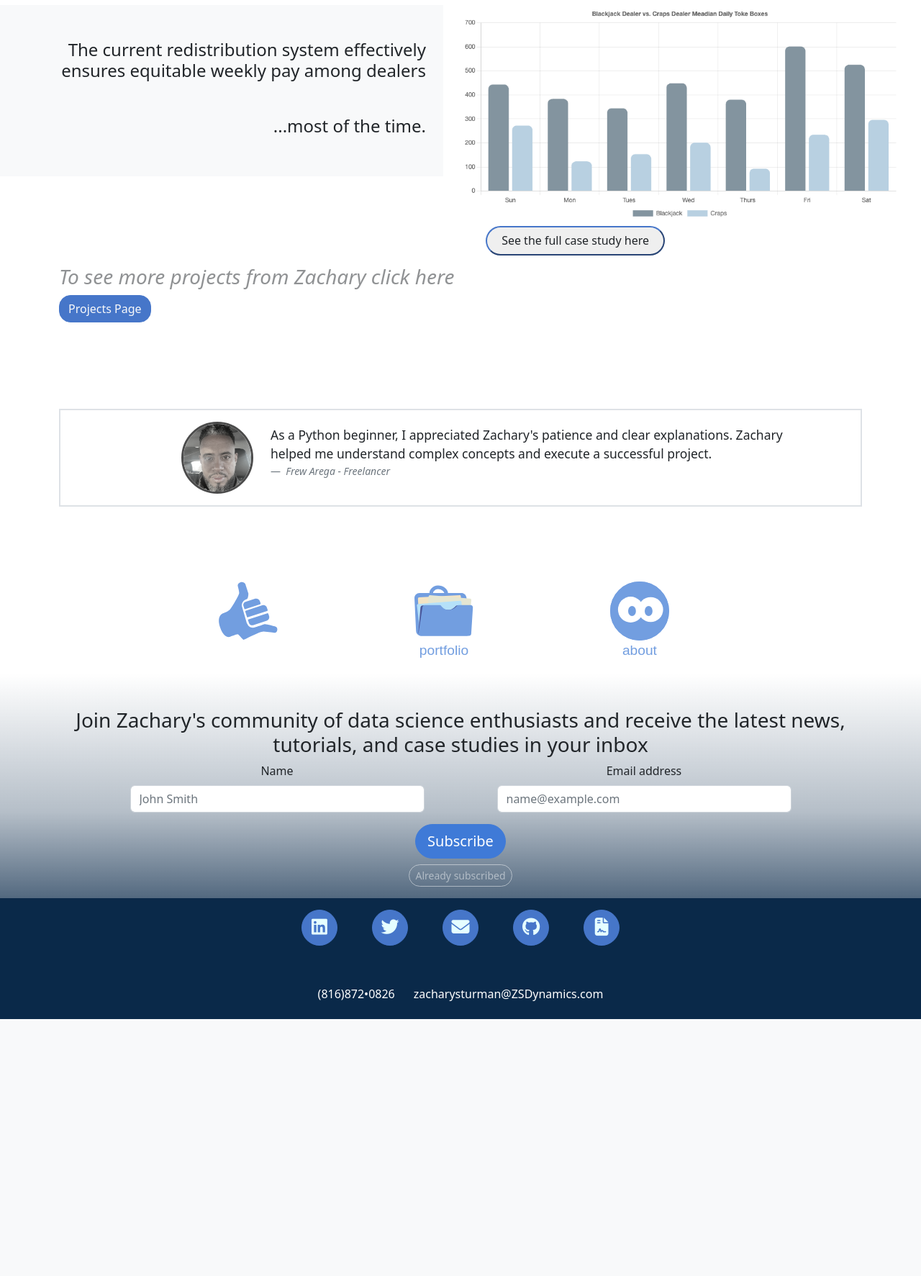
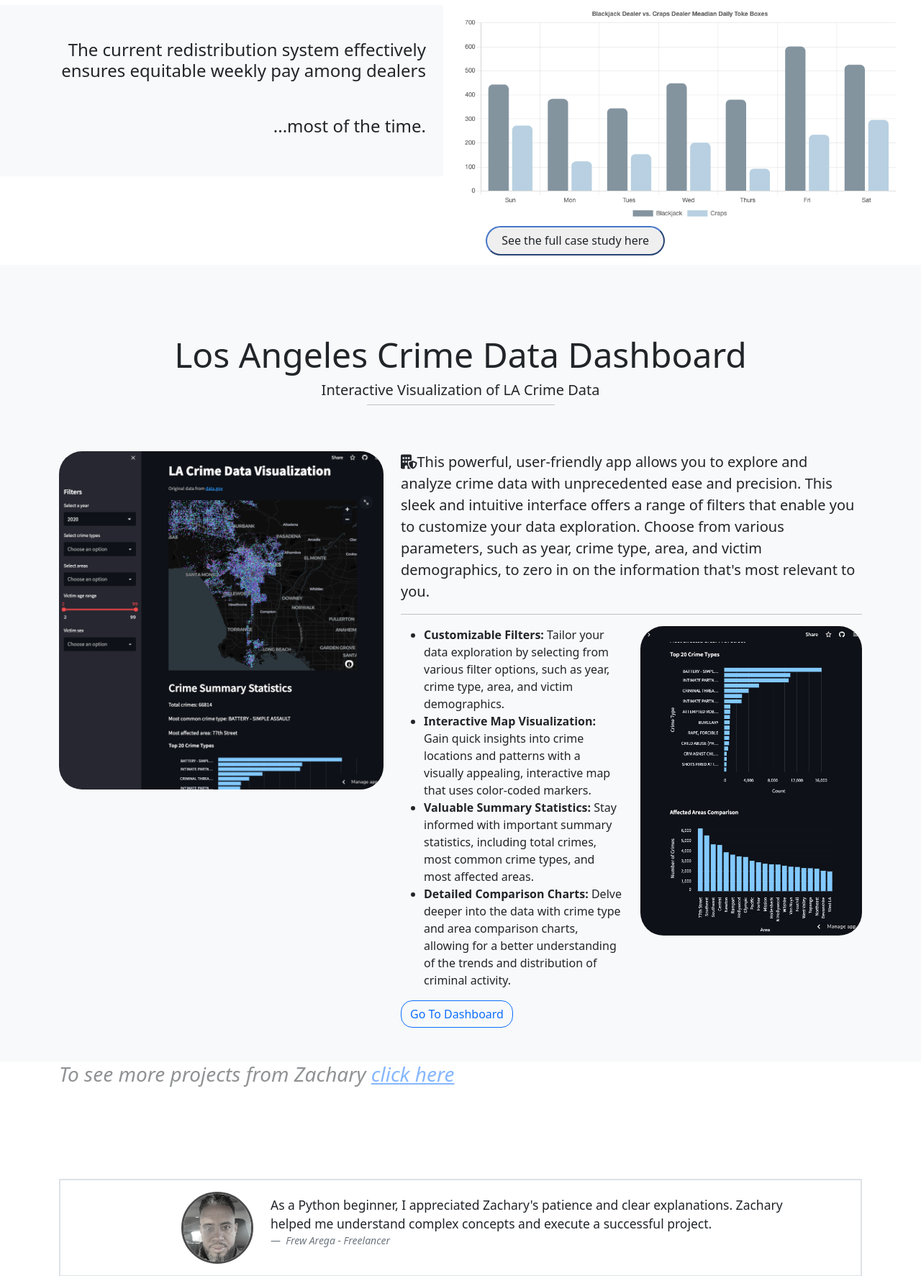
Before and after one commit to ZSturman/Zachary_Sturman_Portfolio, a Flask app: page / in a window 1280 px wide. Shown: the part 3307-5080 px from the top of the page at 72% size. Before the commit the page ends 4723 px from the top, so only its background shows below. Run offline with Flask 3, Linux system fonts and the light colour scheme; parts of the project's set-up code (start-up, migrations or seed data) failed here and were passed over; some libraries are stand-ins or nearby versions.

Commit message:
added LA db to home page

```diff
--- a/app/context_processors.py
+++ b/app/context_processors.py
@@ -87,7 +87,7 @@ periodic_table_proj = Project(
     link_title="Go To Table",
     image="static/images/projects/periodic_table.png",
     alt="Periodic Table Image",
-    tags=["Interactive", "User Interface (UI) Design", "User Experience (UX) Design", "Responsive Design", "HTML", "Jinja2", "Javascript"])
+    tags=["Interactive", "UI/ UX Design", "Responsive Design", "HTML", "Jinja2", "Javascript"])
 
 gamblers_fallacy_proj = Project(
     title="The Gambler's Fallacy",
--- a/app/templates/home.html
+++ b/app/templates/home.html
@@ -268,12 +268,11 @@
     <br>
 
     {{ project_preview_1() }}
+    {{ project_preview_2() }}
 
 
     <div class="container">
-        <h3 class="fw-light opacity-50" data-aos="fade"><em>To see more projects from Zachary click here</em></h3>
-        <button class="btn btn-info rounded-4"><a class="text-decoration-none text-light"
-                href="{{ url_for('projects.portfolio') }}">Projects Page</a></button>
+        <h3 class="fw-light opacity-50" data-aos="fade"><em>To see more projects from Zachary <a href="{{ url_for('projects.portfolio') }}">click here</a></em></h3>
 
     </div>
     <br>
--- a/app/templates/marcos/project_marcos.html
+++ b/app/templates/marcos/project_marcos.html
@@ -168,44 +168,45 @@
 
 {% macro project_preview_2() %}
 <section class="bg-light">
-    <div class="container">
+    <div class="container py-5 ">
         <div class="row p-5">
-            <h1 class="display-5 text-center">Case Study Title</h1>
-            <h5 class="text-center">Case Study Subtitle</h5>
+            <h1 class="display-5 text-center">Los Angeles Crime Data Dashboard</h1>
+            <h5 class="text-center">Interactive Visualization of LA Crime Data</h5>
             <hr class="w-25 mx-auto">
         </div>
         <div class="row">
-            <div class="col-4 bg-dark rounded-5">
-                Img
+            <div class="d-none d-sm-block col-12 col-md-5 col-lg-4 col-xl-5">
+               <img class="d-block d-md-none d-xxl-block rounded-5" src="../../static/images/projects/la_crime_data_preview_lg.png" alt="">
+               <img class="d-none d-xl-block d-xxl-none rounded-5" src="../../static/images/projects/la_crime_data_preview_md.png" alt="">
+               <img class="d-none d-md-block d-xl-none rounded-5" src="../../static/images/projects/la_crime_data_preview_sm.png" alt="">
             </div>
             <div class="col">
                 <div class="row">
-                    <div class="col-1">
-                        <i class="fa-solid fa-image fa-2xl"></i>
+                    <div class="col-5 d-sm-none text-center p-1 pt-sm-5">
+                        <img class="d-block d-sm-none rounded-5" src="../../static/images/projects/la_crime_data_preview_sm.png" alt="">
                     </div>
-                    <div class="col">
-                        Lorem ipsum dolor sit amet consectetur adipisicing elit. Minima vel harum mollitia, quaerat sint
-                        illo nemo laboriosam temporibus earum accusamus. Lorem ipsum dolor sit amet consectetur
-                        adipisicing elit. Nobis sint sed laborum illo quia minima saepe dolor tempore molestias
-                        molestiae, ducimus, iure numquam ea aliquam officiis. Optio ut quis tenetur.
+                    <div class="d-block d-sm-none col">
+                        This powerful, user-friendly app allows you to explore and analyze crime data with unprecedented ease and precision. This sleek and intuitive interface offers a range of filters that enable you to customize your data exploration. Choose from various parameters, such as year, crime type, area, and victim demographics, to zero in on the information that's most relevant to you.
+                        <br>
+                    </div>
+                    <div class="d-none d-sm-block col lead">
+                        <i class="d-none d-sm-inline fa-solid fa-building-shield"></i>This powerful, user-friendly app allows you to explore and analyze crime data with unprecedented ease and precision. This sleek and intuitive interface offers a range of filters that enable you to customize your data exploration. Choose from various parameters, such as year, crime type, area, and victim demographics, to zero in on the information that's most relevant to you.
                     </div>
                 </div>
                 <hr>
                 <div class="row">
-                    <div class="col-6">
+                    <div class="col">
                         <ul>
-                            <li>Lorem ipsum dolor sit amet consectetur adipisicing elit. Fugiat, quasi id quos facere
-                                sed deleniti adipisci provident cumque illo dolorum, doloribus odio repellat. Facilis,
-                                dolores.</li>
-                            <li>Lorem ipsum dolor sit, amet consectetur adipisicing elit. Quasi aspernatur similique
-                                doloribus maiores unde excepturi minus, non reiciendis assumenda sint fuga, qui omnis
-                                perferendis perspiciatis distinctio vel mollitia cum ipsum!</li>
-                            <li>Lorem ipsum dolor sit amet consectetur adipisicing elit. Soluta voluptate molestias
-                                doloribus molestiae autem! Excepturi accusantium eos nam rerum debitis.</li>
+                            <li> <strong> Customizable Filters:</strong> Tailor your data exploration by selecting from various filter options, such as year, crime type, area, and victim demographics.</li>
+                            <li><strong> Interactive Map Visualization:</strong> Gain quick insights into crime locations and patterns with a visually appealing, interactive map that uses color-coded markers.</li>
+                            <li><strong> Valuable Summary Statistics:</strong> Stay informed with important summary statistics, including total crimes, most common crime types, and most affected areas.</li>
+                            <li><strong> Detailed Comparison Charts:</strong> Delve deeper into the data with crime type and area comparison charts, allowing for a better understanding of the trends and distribution of criminal activity.</li>
                         </ul>
+
+                        <a class="btn btn-outline-primary rounded-4" href="https://zsturman-la-crime-data-crime-data-mv5y1k.streamlit.app/" target="_blank">Go To Dashboard</a>
                     </div>
-                    <div class="col-6">
-                        Graph
+                    <div class="col-6 col-xxl-5 d-none d-lg-block">
+                       <img class="rounded-5" src="../../static/images/projects/la_crime_data_preview_img2.png" alt="La Crime Data Dashboard">
                     </div>
 
                 </div>
```
Also changed, not shown: app/projects/routes.py (+1 -12 lines), app/templates/projects/periodic_table.html (+2 -63 lines), app/static/images/projects/la_crime_data_preview_img2.png (added), app/static/images/projects/la_crime_data_preview_lg.png (added), app/static/images/projects/la_crime_data_preview_md.png (added), app/static/images/projects/la_crime_data_preview_sm.png (added), app/templates/marcos/services_macros.html (line endings or trailing spaces), 1 other file.
